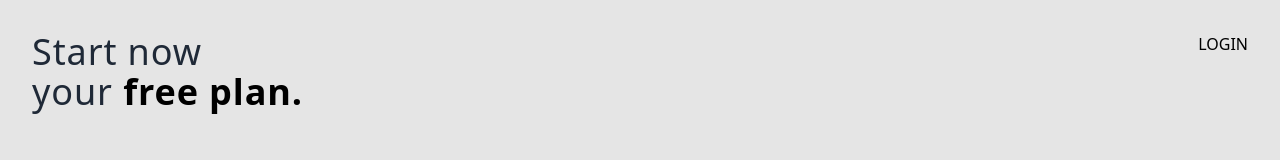
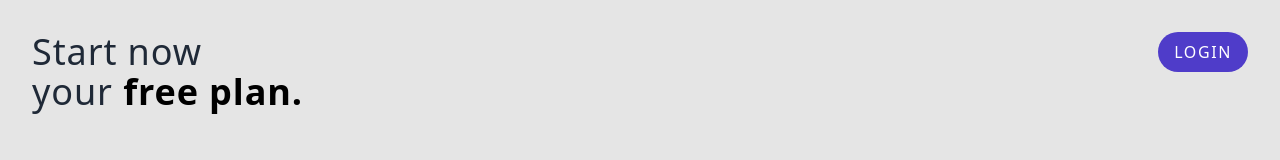
Before and after one commit to naluwan/pricing_tailwind, a website built with webpack: page src/index.html in a window 1280 px wide. Built offline with nearby package versions, Linux system fonts and the light colour scheme.

Commit message:
feat: add login button style

```diff
--- a/src/index.html
+++ b/src/index.html
@@ -16,7 +16,22 @@
           your <span class="font-bold text-black">free plan.</span>
         </p>
       </div>
-      <button>LOGIN</button>
+      <button
+        id="login"
+        class="
+          rounded-full
+          bg-primary
+          px-4
+          py-2
+          tracking-widest
+          text-white
+          ring-primary ring-offset-2
+          duration-100
+          active:bg-primary-dark active:ring-4
+        "
+      >
+        LOGIN
+      </button>
     </div>
   </div>
 </html>
```
